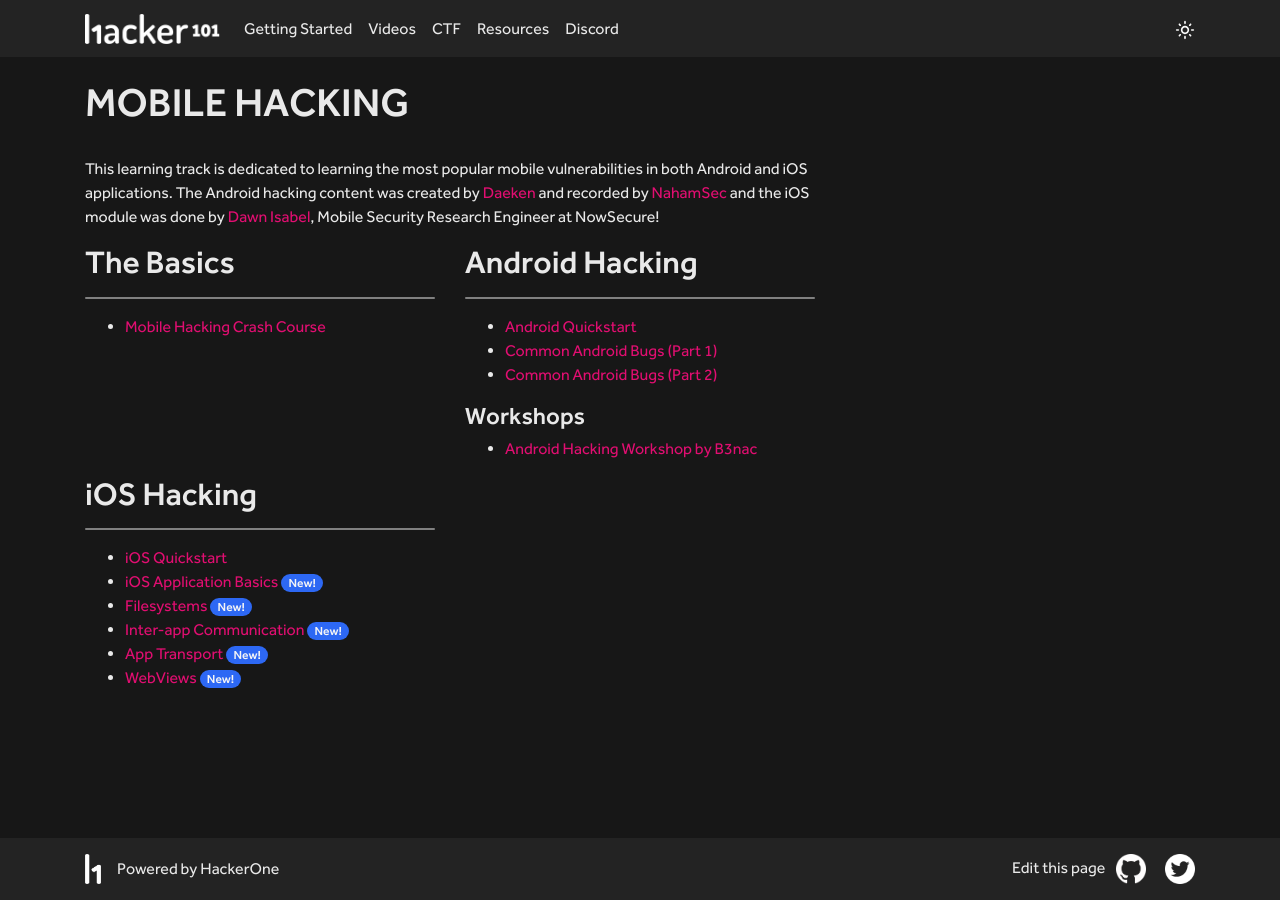
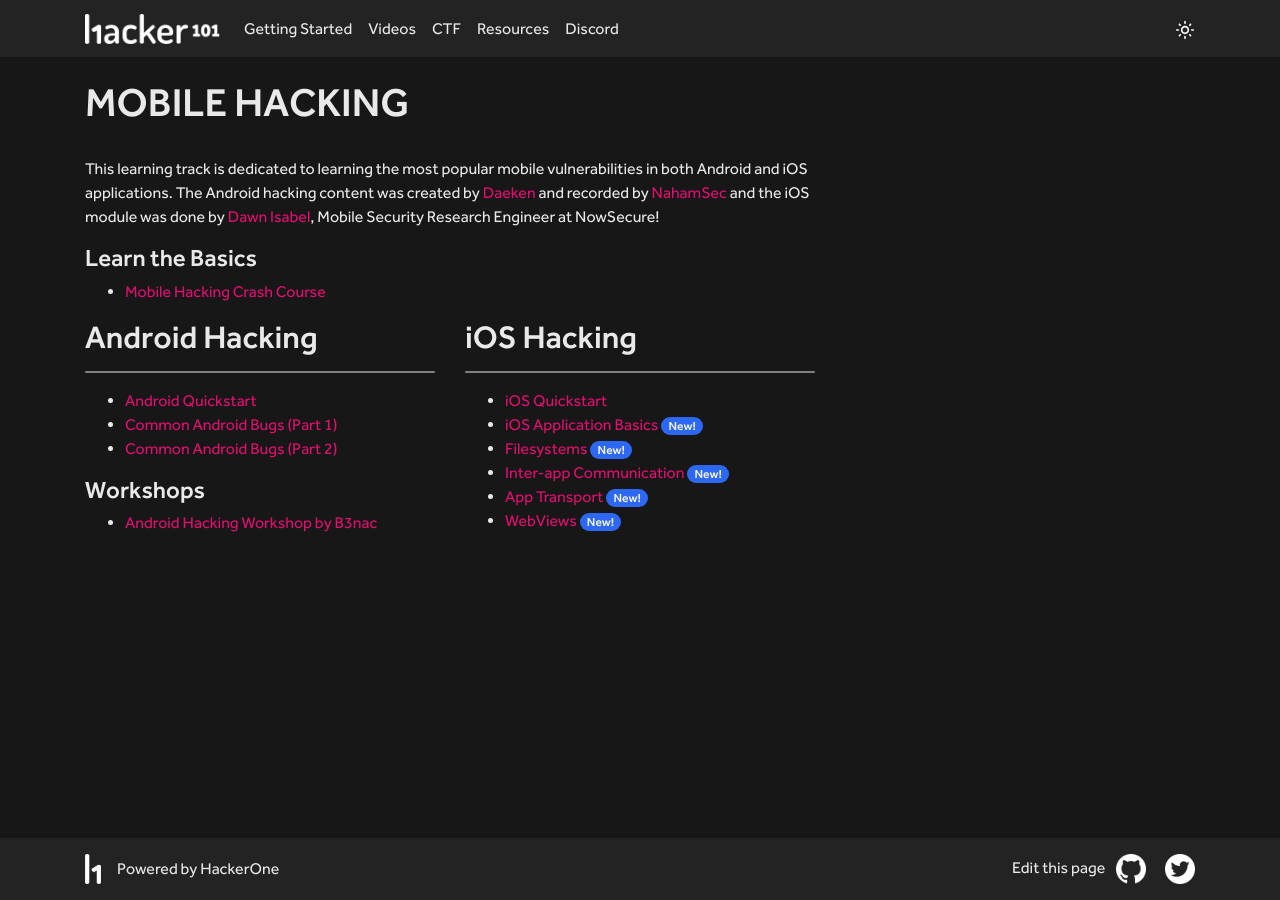
Before and after one commit to Hacker0x01/hacker101, a Jekyll site: the page built from playlists/mobile_hacking.md, in a window 1280 px wide. Built offline with Jekyll 4.4.1, drawn with Linux system fonts in a browser that asks for light colours.

Commit message:
Clean-up new basics section on mobile hacking page a bit
Probably still needs work, but better than it was.

```diff
--- a/playlists/mobile_hacking.md
+++ b/playlists/mobile_hacking.md
@@ -5,19 +5,14 @@
 
 This learning track is dedicated to learning the most popular mobile vulnerabilities in both Android and iOS applications. The Android hacking content was created by [Daeken](https://twitter.com/daeken) and recorded by [NahamSec](https://twitter.com/NahamSec) and the iOS module was done by [Dawn Isabel](https://twitter.com/dawnisabel), Mobile Security Research Engineer at NowSecure!
 
+<div class="h4">Learn the Basics</div>
+<ul>
+  <li>
+    <a href="../sessions/mobile_crash_course">Mobile Hacking Crash Course</a>
+  </li>
+</ul>
+
 <div class="row">
-  <div class="col-md-6">
-    <h2>The Basics</h2>
-
-    <hr />
-
-    <ul>
-      <li>
-        <a href="../sessions/mobile_crash_course">Mobile Hacking Crash Course</a>
-      </li>
-    </ul>
-  </div>
-
   <div class="col-md-6">
     <h2>Android Hacking</h2>
 
```
